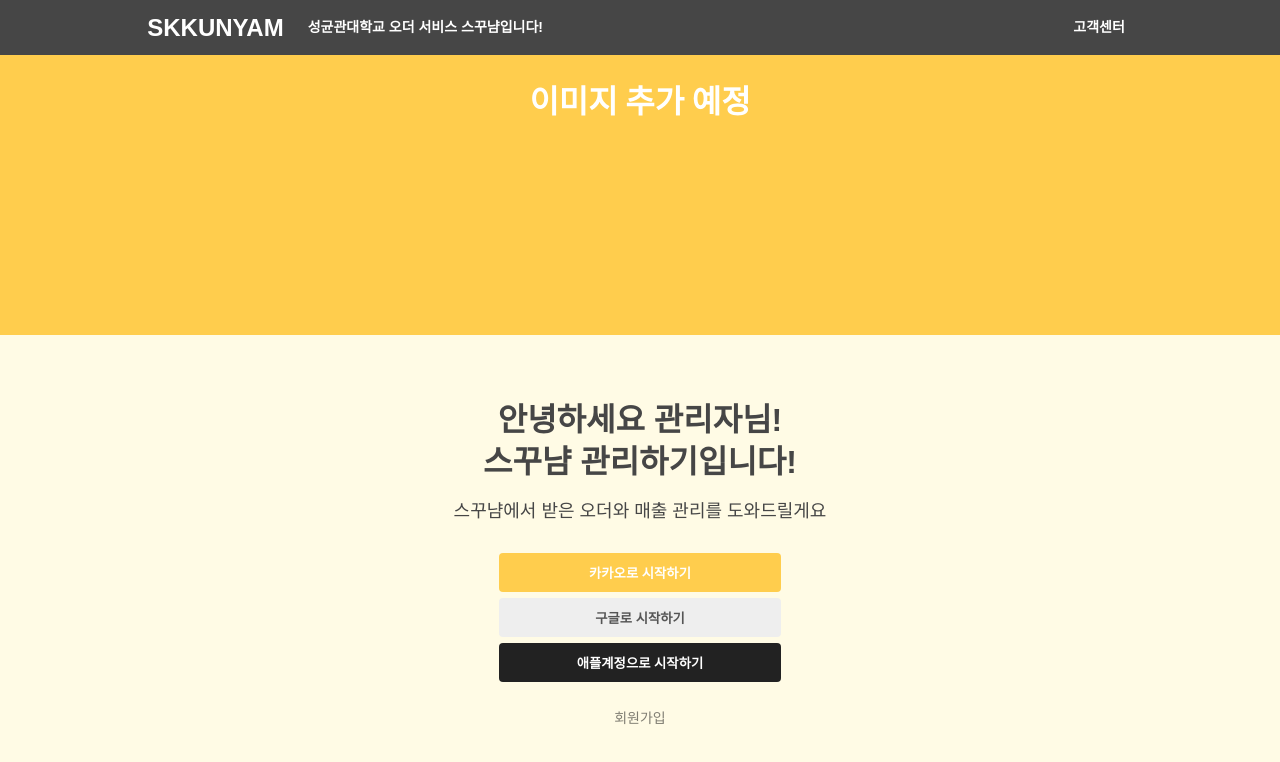
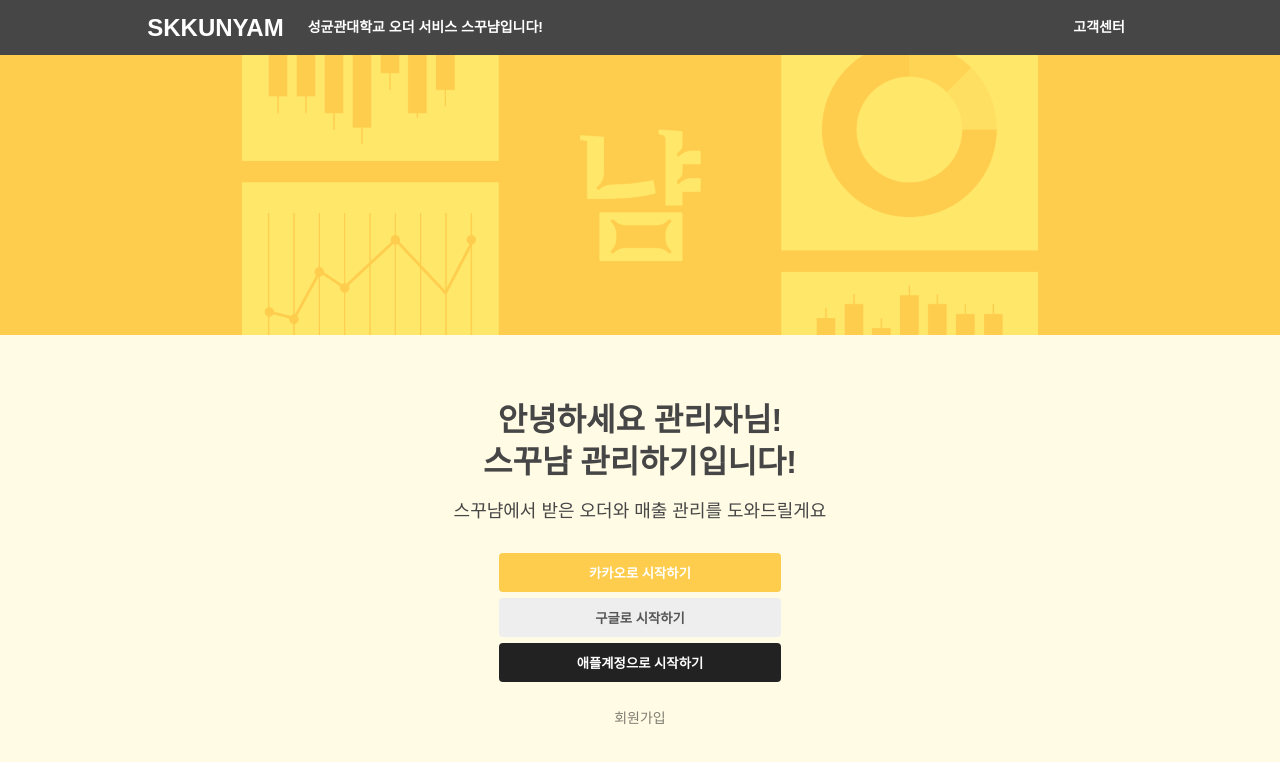
Before and after one commit to SKKUD/skkunyam-admin-frontend, a React (Create React App) app in the folder frontend/: page /auth in a window 1280 px wide. Shown: the top 762 px of the page. Built offline with nearby package versions, Linux system fonts and the light colour scheme.

Commit message:
feat(auth): add background/logo img

```diff
--- a/frontend/src/components/auth/FinishSignUp.js
+++ b/frontend/src/components/auth/FinishSignUp.js
@@ -1,7 +1,7 @@
 import { Grid, Typography } from '@mui/material';
 import StepIndicator from './StepIndicator';
 import { useNavigate } from 'react-router-dom';
-
+import logo from '../../images/logo.png';
 const FinishSignUp = ({step, setIsLogin}) => {
     const navigate = useNavigate();
 
@@ -13,8 +13,8 @@ const FinishSignUp = ({step, setIsLogin}) => {
     return (
         <>
 
-            <Grid sx={{ mt: "55px", width: "100%", backgroundColor: "rgba(255, 205, 77, 1)", height: "35%" }}>
-                <h1 style={{ textAlign: "center", color: "#fff" }}>이미지 추가 예정</h1>
+            <Grid sx={{ mt: "8%", width: "100%", height: "25%", textAlign: 'center' }}>
+                <img src={logo} alt="logo" style={{ width: 160, height: 'auto'}} />
             </Grid>
 
             <Grid sx={{ width: "100%", p: '3% 35%' }}>
--- a/frontend/src/pages/Auth.js
+++ b/frontend/src/pages/Auth.js
@@ -2,6 +2,7 @@ import React from "react";
 import Header from "../components/Header";
 import { Grid, Typography, Button } from "@mui/material";
 import { useNavigate } from "react-router-dom";
+import backgroundImg from "../images/authBackground.png";
 
 const Auth = ({ setIsLogin }) => {
   const navigate = useNavigate();
@@ -26,8 +27,9 @@ const Auth = ({ setIsLogin }) => {
       <Header isLogin={false} />
 
       <Grid sx={{ mt: "55px", width: "100%", backgroundColor: "rgba(255, 205, 77, 1)", height: "35%" }}>
-        <h1 style={{ textAlign: "center", color: "#fff" }}>이미지 추가 예정</h1>
+        <img src={backgroundImg} alt="background" style={{ width: "100%", height: "100%", objectFit: "cover" }} />
       </Grid>
+
 
       <Grid sx={{ width: "100%", justifyContent: "center", textAlign: "center" }}>
         <Typography sx={{ color: "rgba(70, 70, 70, 1)", fontWeight: 700, fontSize: 32, lineHeight: "42px" }}>
```
Also changed, not shown: frontend/src/images/authBackground.png (added), frontend/src/images/logo.png (added).
